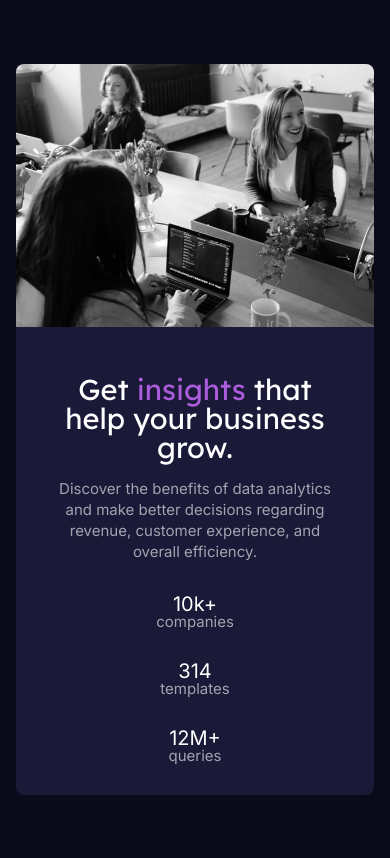
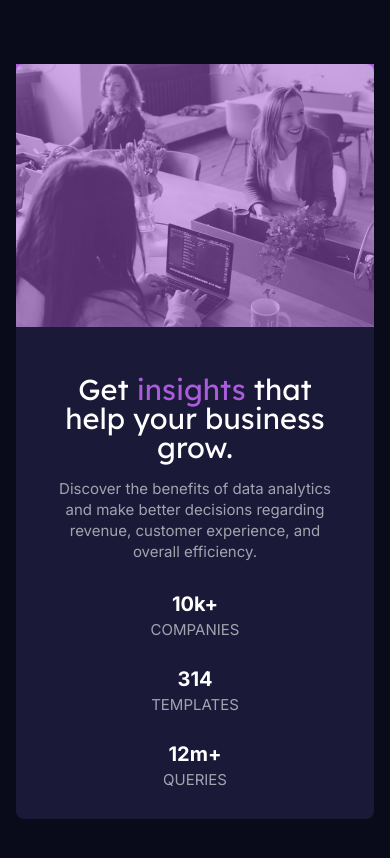
Before and after one commit to JulianaBasilio/purple-site, a website: page src/index.html in a window 390 px wide. Drawn offline with nearby package versions, Linux system fonts and the light colour scheme; files that its build step writes are made by us from their sources.

Commit message:
Final adjust on mobile

```diff
--- a/src/scss/page.scss
+++ b/src/scss/page.scss
@@ -9,11 +9,14 @@ main {
 }
 
 .img__container {
+    background: $medium-purple;
+
     img {
         display: block;
         max-width: 100%;
         border-top-left-radius: 8px;
         border-top-right-radius: 8px;
+        opacity: 0.5;
     }
 }
 
@@ -36,11 +39,15 @@ main {
 
     li {
         margin-top: ($gutter*2);
+        text-transform: uppercase;
 
         span {
             display: block;
             color: $white;
             font-size: 20px;
+            font-weight: bold;
+            margin-bottom: ($gutter/2);
+            text-transform: lowercase;
         }
     }
 }
```
